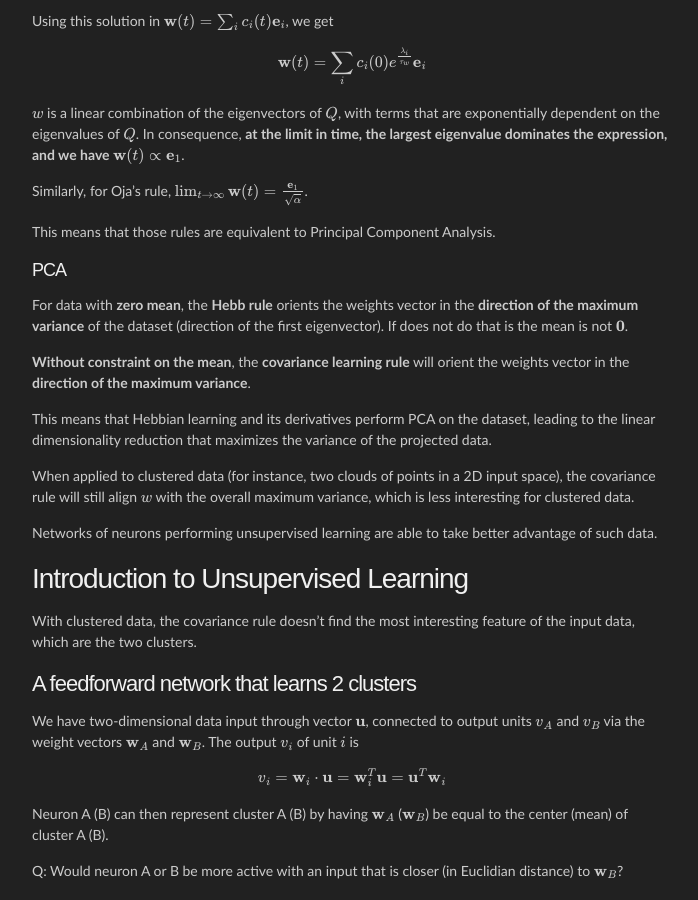
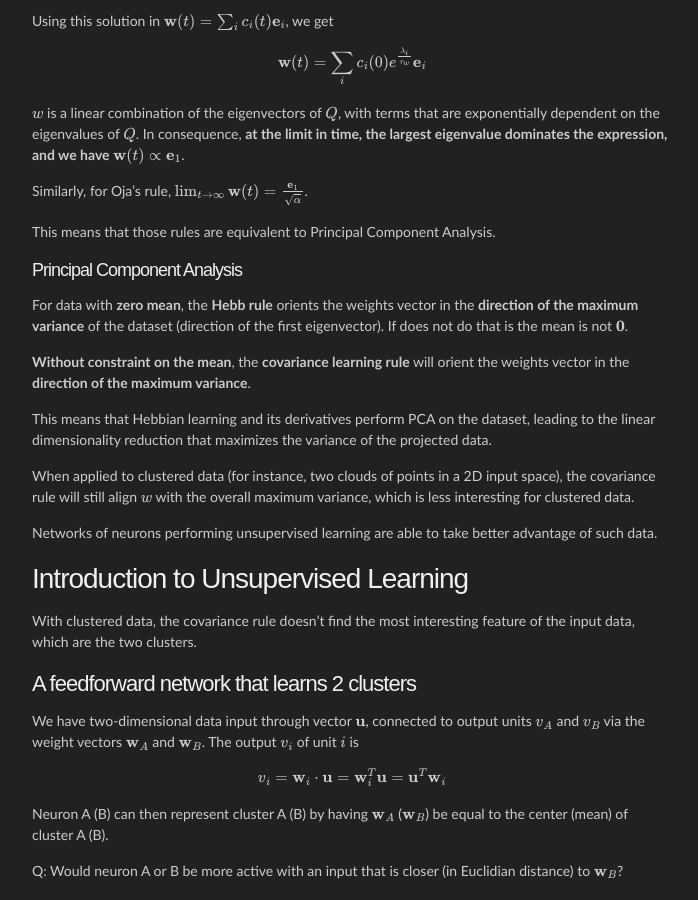
Before and after one commit to agravier/agravier.github.io, a Jekyll site: the page built from etc/notes/cn-coursera/notes07.md, in a window 1280 px wide and 900 px high, scrolled down 3300 px. Shown: the whole window, without its empty margins (288-986 px from the left). Built offline with Jekyll 4.4.1, drawn with Linux system fonts in a browser that asks for light colours; Markdown is read by kramdown in place of the engine named in the settings; formulas are drawn with MathJax 3; some of the changed text lies outside the part shown.

Commit message:
Improve section titles in Coursera lecture 7.

```diff
--- a/etc/notes/cn-coursera/notes07.md
+++ b/etc/notes/cn-coursera/notes07.md
@@ -187,7 +187,7 @@
 
 This means that those rules are equivalent to Principal Component Analysis.
 
-#### PCA
+#### Principal Component Analysis
 
 For data with **zero mean**, the **Hebb rule** orients the weights vector in the **direction of the maximum variance** of the dataset (direction of the first eigenvector). If does not do that is the mean is not \\(\\textbf{0}\\).
 
@@ -361,7 +361,7 @@
 
 ## Sparse Coding and Predictive Coding
 
-### PCA
+### Principal Component Analysis
 
 Even on large input spaces, the eigenvectors of the input covariance matrix can be linearly combined to approximate input exemplars.
 
```
